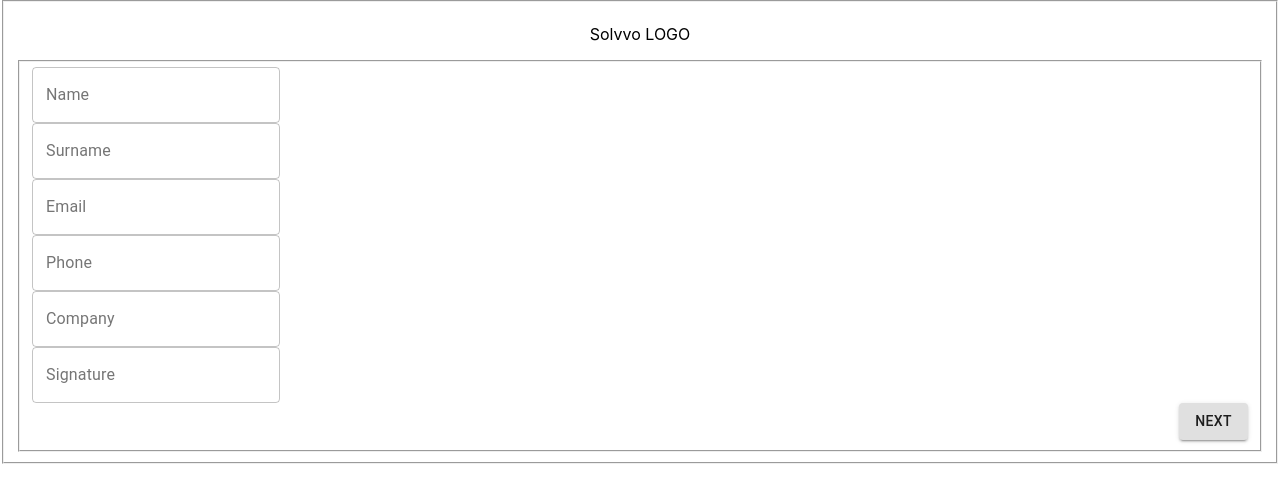
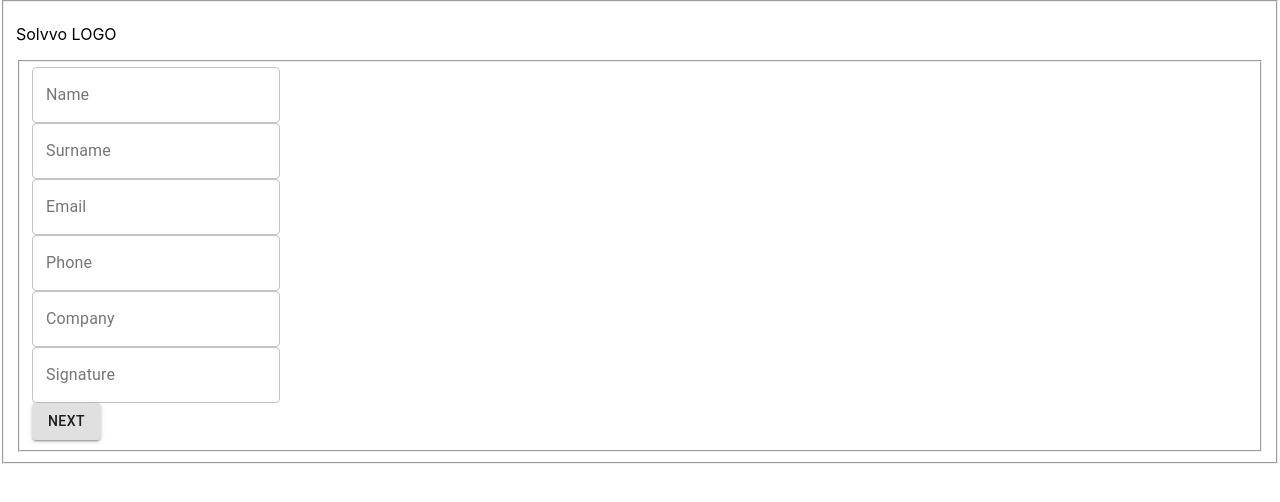
Before and after one commit to sebi2000/trackingFrontend, a React (Create React App) app: page / in a window 1280 px wide. Shown: the top 502 px of the page. Built offline with nearby package versions, Linux system fonts and the light colour scheme.

Commit message:
refactor:delet inline css

```diff
--- a/src/components/tablet/UserView.js
+++ b/src/components/tablet/UserView.js
@@ -6,7 +6,7 @@ export default function UserView() {
 
     return(
         <fieldset>
-        <p align="center"> Solvvo LOGO</p>
+        <p> Solvvo LOGO</p>
         <fieldset>
           <div>
             <TextField id="outlined-basic" label="Name" variant="outlined" />
@@ -23,16 +23,15 @@ export default function UserView() {
           <div>
             <TextField id="outlined-basic" label="Company" variant="outlined" />
           </div>
-          <div padding-bottom='20px'>
+          <div >
             <TextField id="outlined-basic" label="Signature" variant="outlined" />
           </div>
-          <div align='right'>
+          <div>
           <Button variant="contained" >
             Next
           </Button>
           </div>
         </fieldset>
-
         </fieldset>
     )
 }
```
